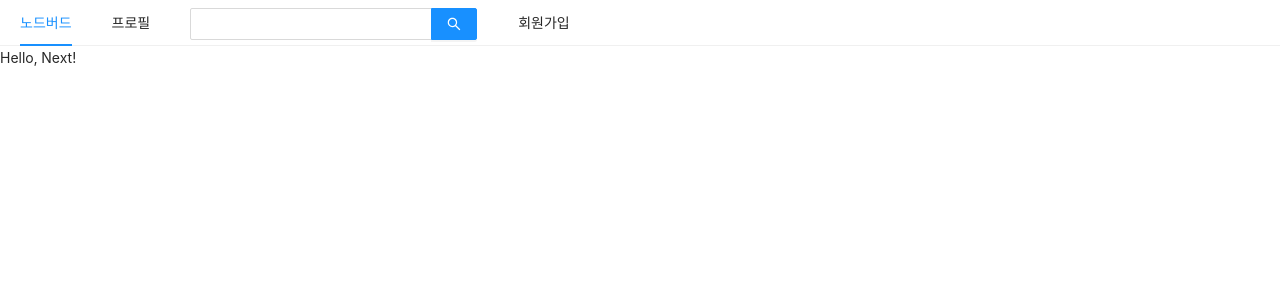
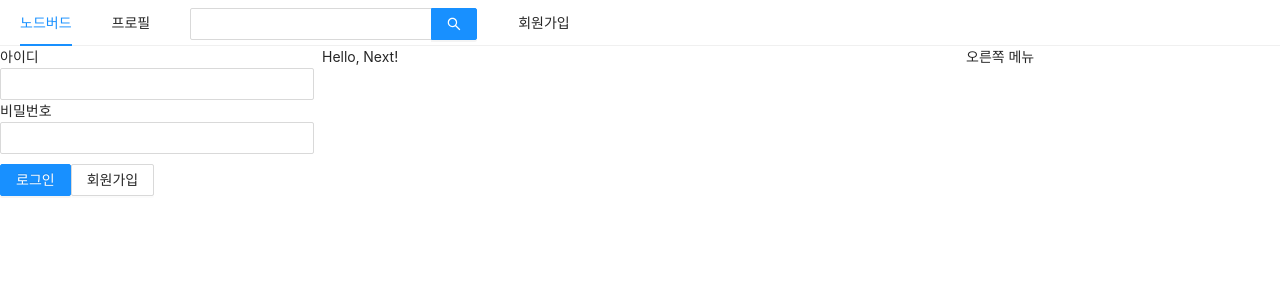
Before and after one commit to kminkyung/2020-react-nodebird, a Next.js app in the folder front/: page / in a window 1280 px wide. Shown: the top 300 px of the page. Built offline with nearby package versions, Linux system fonts and the light colour scheme.

Commit message:
Apply styled-component

```diff
--- a/front/components/AppLayout.js
+++ b/front/components/AppLayout.js
@@ -1,23 +1,36 @@
-import React from 'react';
+import React, { useState, useMemo } from 'react';
 import PropTypes from 'prop-types';
 import Link from 'next/link';
 import { Menu, Input, Row, Col } from 'antd';
+import styled from 'styled-components';
+
+import UserProfile from '../components/UserProfile';
+import LoginForm from '../components/LoginForm';
+
+const SearchInput = styled(Input.Search)`
+  vertical-align: middle;
+`
 
 const AppLayout = ({children}) => {
+  const [isLoggedIn, setIsLoggedIn] = useState(false);
+
+  const style = useMemo(() => ({ marginTop: 10 }), []);
+
   return (
     <div>
       <Menu mode="horizontal">
         <Menu.Item><Link href="/"><a>노드버드</a></Link></Menu.Item>
         <Menu.Item><Link href="/profile"><a>프로필</a></Link></Menu.Item>
-        <Menu.Item><Input.Search enterButton style={{verticalAlign: 'middle'}}/></Menu.Item>
+        <Menu.Item><SearchInput enterButton /></Menu.Item>
         <Menu.Item><Link href="/signup"><a>회원가입</a></Link></Menu.Item>
       </Menu>
-      <Row>
-        <Col xs={24} md={6} />
-        <Col xs={24} md={12} />
-        <Col xs={24} md={6} />
+      <Row gutter={8}>
+        <Col xs={24} md={6}>
+          {isLoggedIn ? <UserProfile/> : <LoginForm />}
+        </Col>
+        <Col xs={24} md={12}>{children}</Col>
+        <Col xs={24} md={6}>오른쪽 메뉴</Col>
       </Row>
-      {children}
     </div>
   )
 }
--- /dev/null
+++ b/front/components/LoginForm.js
@@ -0,0 +1,42 @@
+import React, { useState, useCallback } from 'react';
+import { Form, Input, Button } from 'antd';
+import Link from 'next/link';
+import styled from 'styled-components';
+
+const ButtonWrapper = styled.div`
+  margin-top: 10px;
+`
+
+const LoginForm = () => {
+  const [id, setId] = useState('');
+  const [password, setPassword] = useState('');
+
+  const onChangeId = useCallback((e) => {
+    setId(e.target.value);
+  }, []);
+
+  const onChangePassword = useCallback((e) => {
+    setPassword(e.target.value);
+  }, []);
+
+  return (
+    <Form>
+      <div>
+        <label htmlFor="user-id">아이디</label>
+        <br/>
+        <Input name="user-id" value={id} onChange={onChangeId} required />
+      </div>
+      <div>
+        <label htmlFor="user-password">비밀번호</label>
+        <br/>
+        <Input name="user-password" type="password" value={password} onChange={onChangePassword} required />
+      </div>
+      <ButtonWrapper>
+        <Button type="primary" htmlType="submit" loading={false}>로그인</Button>
+        <Link href="/signup"><a><Button>회원가입</Button></a></Link>
+      </ButtonWrapper>
+    </Form>
+  )
+}
+
+export default LoginForm;
--- /dev/null
+++ b/front/components/UserProfile.js
@@ -0,0 +1,10 @@
+import Reaact from 'react';
+import { Form } from 'antd';
+
+const UserProfile = () => {
+  return (
+    <></>
+  )
+}
+
+export default UserProfile;
```
